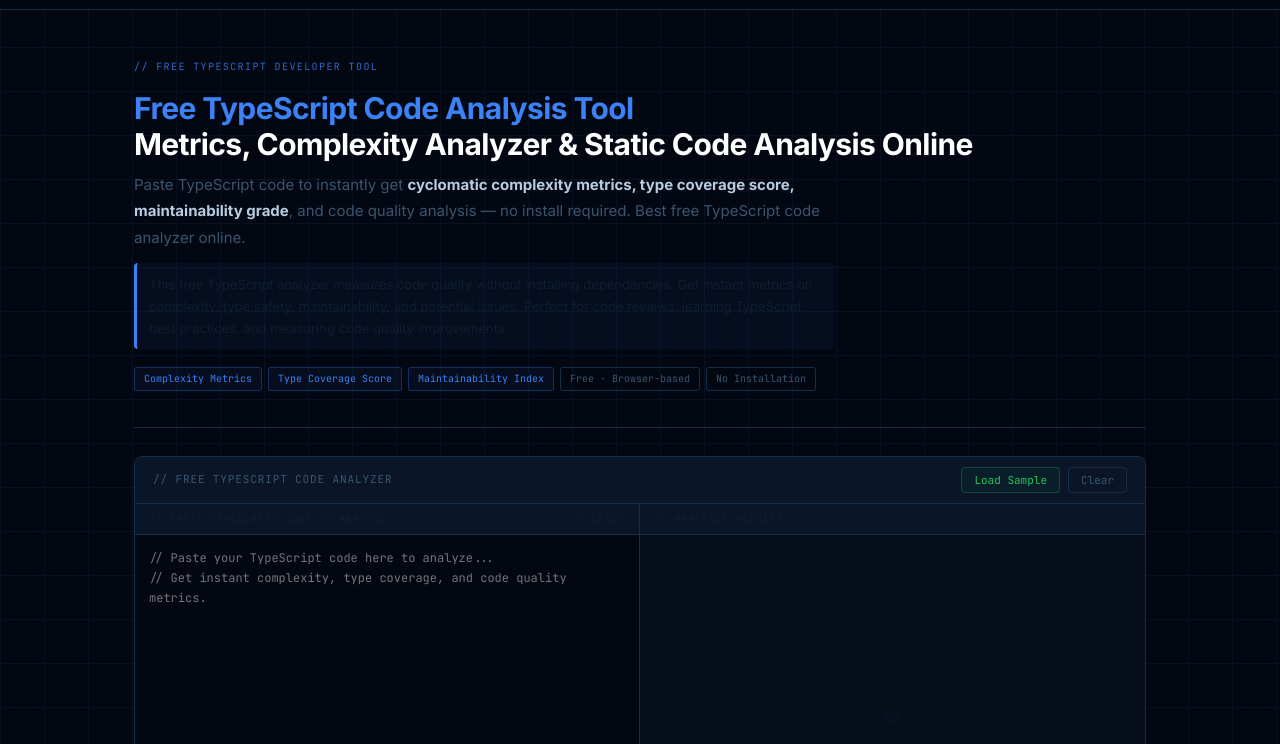
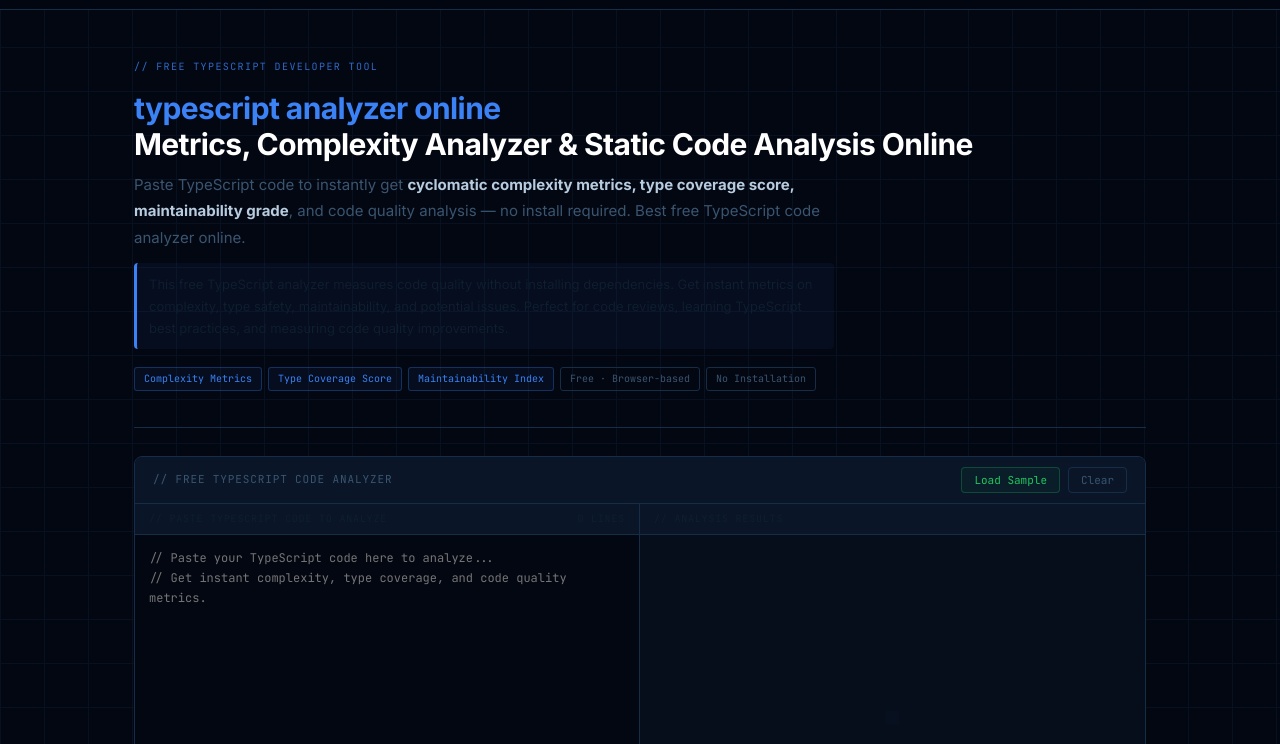
Before and after one commit to FranRivalBigProjects/ts_analysis_tools, a plain HTML site: page index.html in a window 1280 px wide. Shown: the part 41-785 px from the top of the page. Drawn offline with Linux system fonts and the light colour scheme.

Commit message:
Pivote kw: typescript analyzer online

```diff
--- a/index.html
+++ b/index.html
@@ -7,7 +7,7 @@
 <meta name="google-site-verification" content="PkLa_ViOo6FAHpvh8SacceMb95o9tePRdrqLNBz9X1M" />
 <meta name="robots" content="index, follow">
 
-<title>Free TypeScript Code Analysis Tool – Metrics, Complexity Analyzer & Static Code Analyzer Online</title>
+<title>typescript analyzer online – Metrics, Complexity Analyzer & Static Code Analyzer Online</title>
 
 <meta name="description" content="Free TypeScript code analysis tool. Paste code to analyze cyclomatic complexity metrics, type coverage score, maintainability index, code quality issues. Best free TypeScript analyzer online. No install required.">
 
@@ -842,7 +842,7 @@ footer p { font-family: var(--mono); font-size: 10px; color: var(--text-dim); ma
 
   <section class="hero">
     <p class="hero-eyebrow">// Free TypeScript Developer Tool</p>
-    <h1><em>Free TypeScript Code Analysis Tool</em><br>Metrics, Complexity Analyzer &amp; Static Code Analysis Online</h1>
+    <h1><em>typescript analyzer online </em><br>Metrics, Complexity Analyzer &amp; Static Code Analysis Online</h1>
     <p class="hero-sub">
       Paste TypeScript code to instantly get <strong>cyclomatic complexity metrics, type coverage score, maintainability grade</strong>, and code quality analysis — no install required. Best free TypeScript code analyzer online.
     </p>
```
